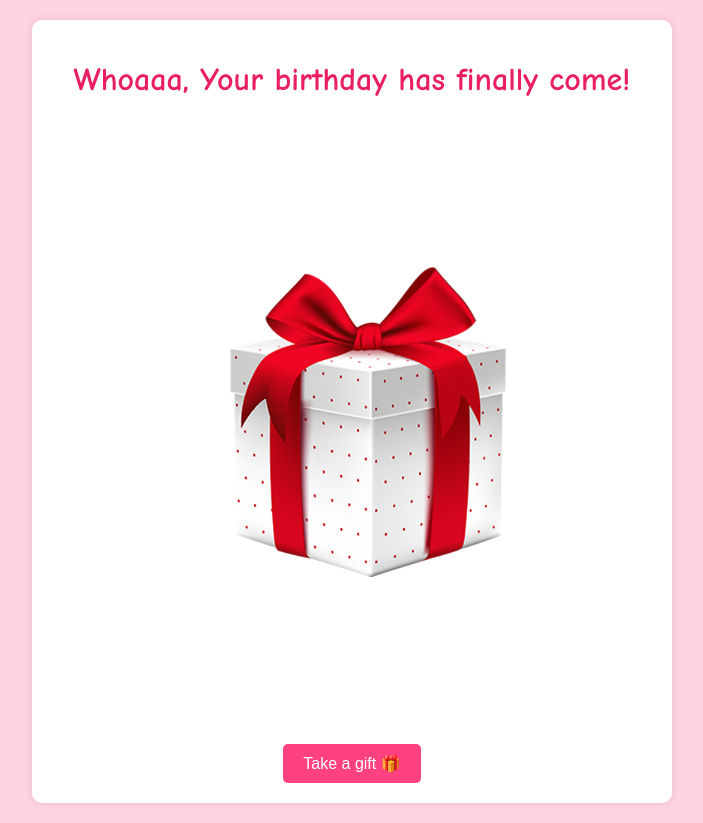
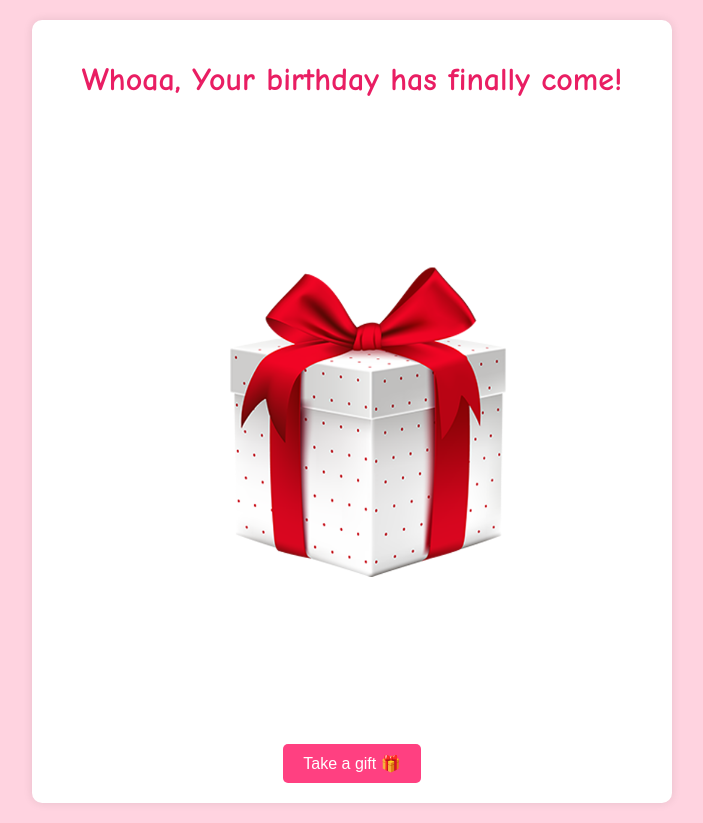
Before and after one commit to aliefezaa/Salsa-Birthday, a plain HTML site: page index.html in a window 1280 px wide. Shown: the whole page, without its empty margins (288-991 px from the left). Drawn offline with Linux system fonts and the light colour scheme.

Commit message:
Update index.html

```diff
--- a/index.html
+++ b/index.html
@@ -9,7 +9,7 @@
 <body>
 
   <div class="container">
-    <h1>Whoaaa, Your birthday has finally come!</h1>
+    <h1>Whoaa, Your birthday has finally come!</h1>
     <img src="gift.png" alt="Ucapan Ulang Tahun">
     <button id="bukaKado">Take a gift 🎁</button>
   </div>
```
